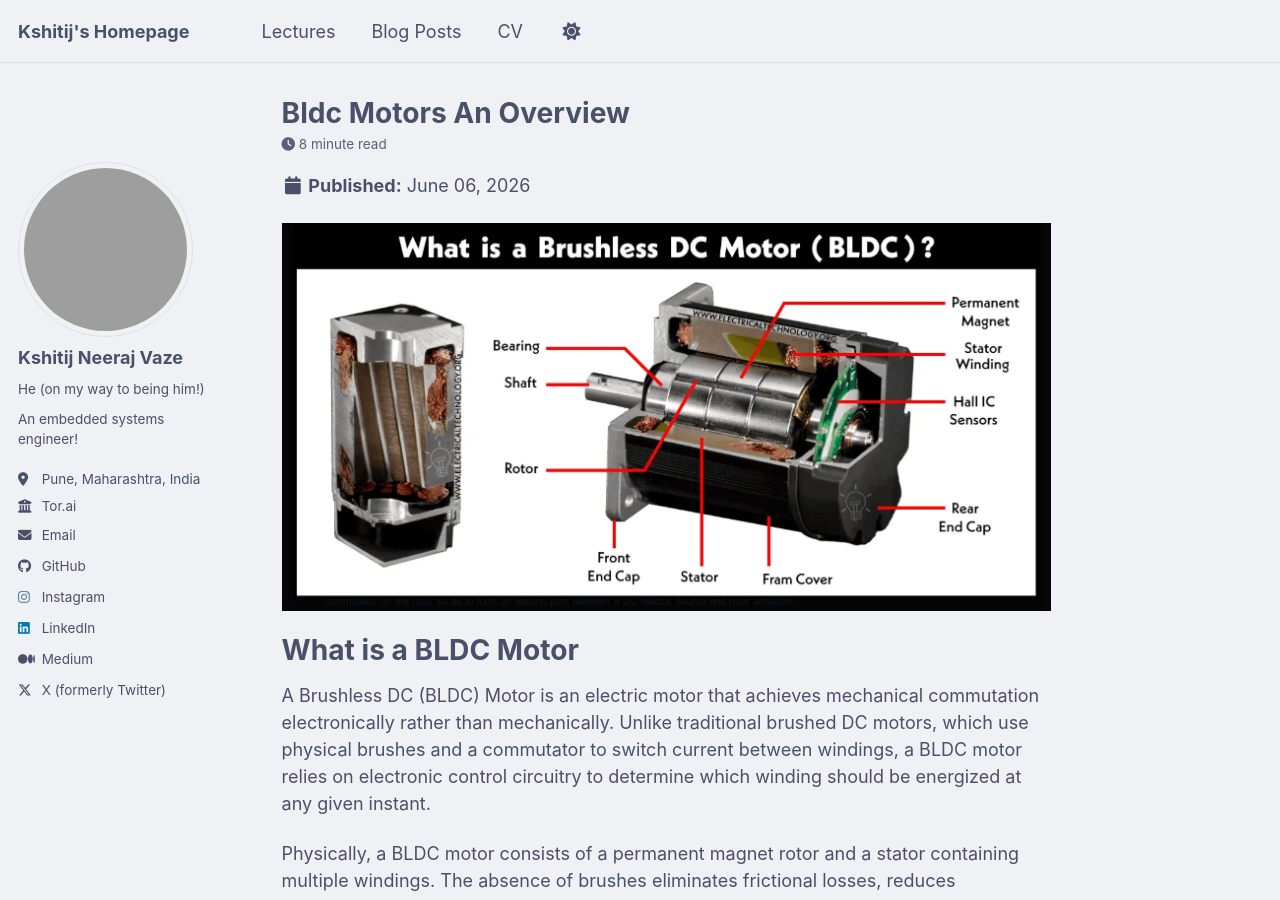
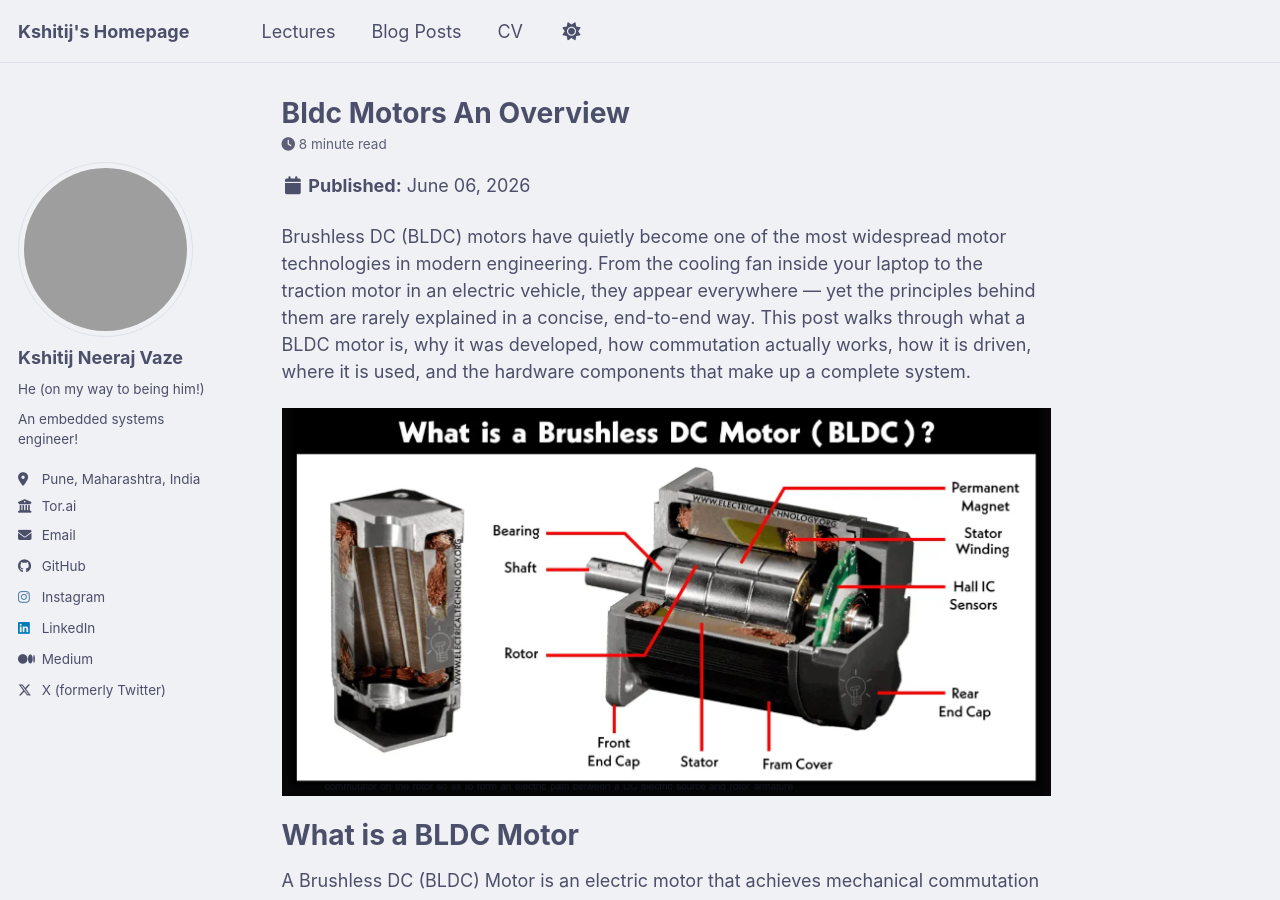
Before and after one commit to dubistweltmeister05/dubistweltmeister05.github.io, a Jekyll site: the page built from _posts/2026-06-06-bldc-motors-an-overview.md, in a window 1280 px wide and 900 px high. Built offline with Jekyll 4.4.1, drawn with Linux system fonts in a browser that asks for light colours; a script bundle is joined from its source files by our own code; library files that are not in the unit come from our copies; comment, search, counter and statistics services are not loaded.

Commit message:
Add introductory paragraph to BLDC motors overview post

```diff
--- a/_posts/2026-06-06-bldc-motors-an-overview.md
+++ b/_posts/2026-06-06-bldc-motors-an-overview.md
@@ -7,7 +7,7 @@ tags:
   - embedded
 ---
 
-
+Brushless DC (BLDC) motors have quietly become one of the most widespread motor technologies in modern engineering. From the cooling fan inside your laptop to the traction motor in an electric vehicle, they appear everywhere — yet the principles behind them are rarely explained in a concise, end-to-end way. This post walks through what a BLDC motor is, why it was developed, how commutation actually works, how it is driven, where it is used, and the hardware components that make up a complete system.
 
 <img src="/images/BLDC_Title.png" alt="Components of a BLDC">
 # What is a BLDC Motor
```
